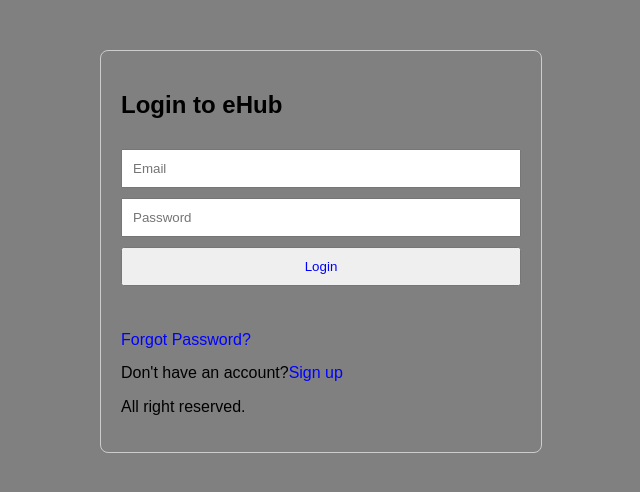
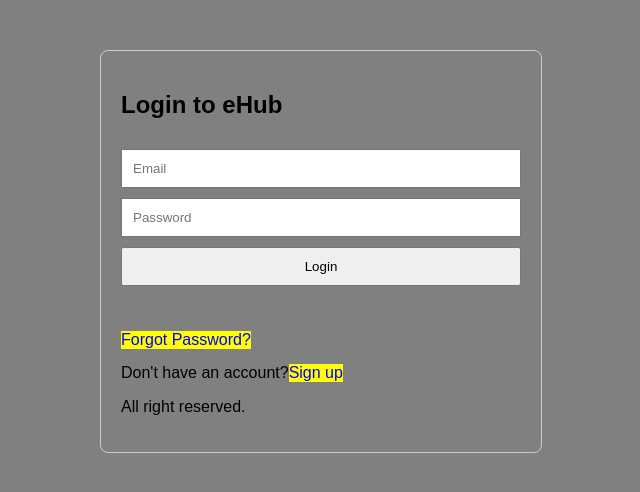
Before and after one commit to King-Kuan/Ehub, a plain HTML site: page login.html in a window 1280 px wide. Shown: the whole page, without its empty margins (319-959 px from the left). Drawn offline with Linux system fonts and the light colour scheme.

Commit message:
Update login.html

```diff
--- a/login.html
+++ b/login.html
@@ -19,7 +19,6 @@
       padding: 10px;
       margin-top: 10px;
       box-sizing: border-box;
-      color: blue;
     }
     #message {
       margin-top: 10px;
@@ -31,6 +30,7 @@
       text-decoration: none;
       color: blue;
       cursor: pointer;
+      background-color: yellow;
     }
     a:hover {
       text-decoration: underline;
```
